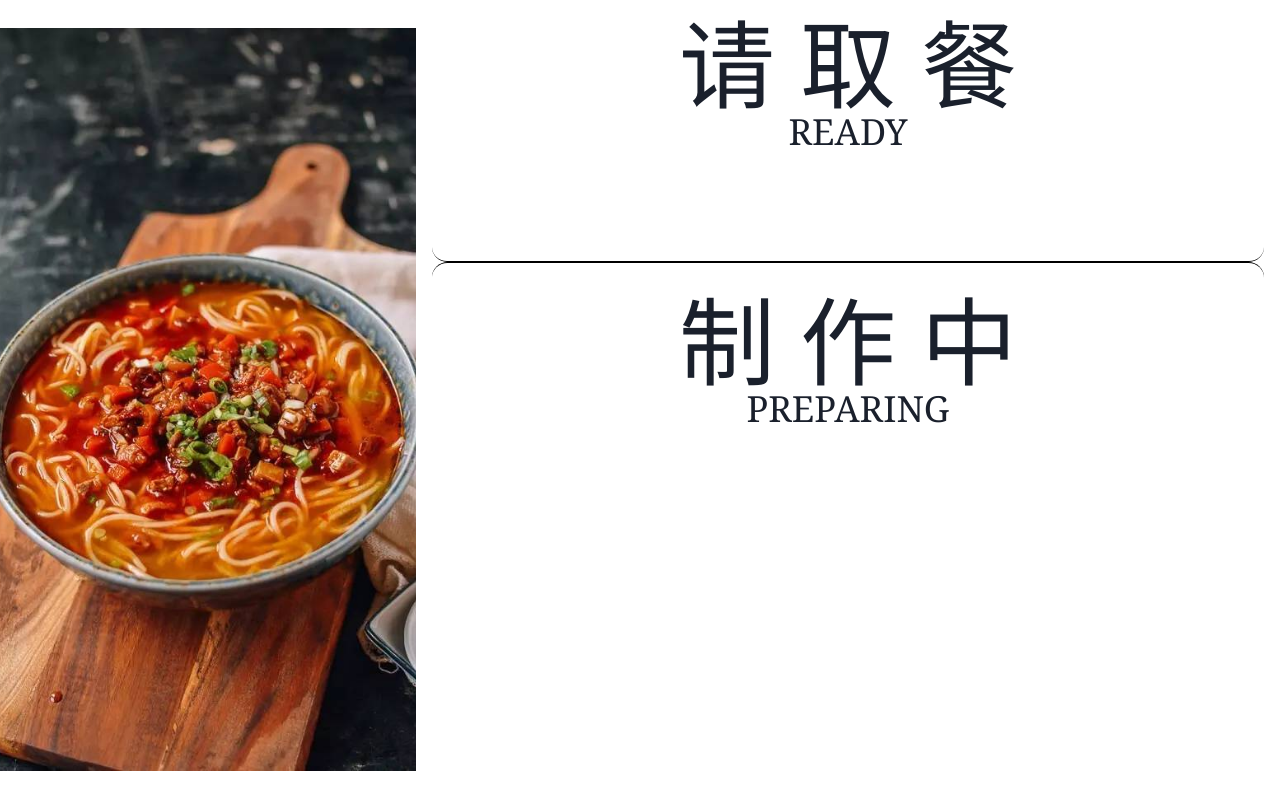
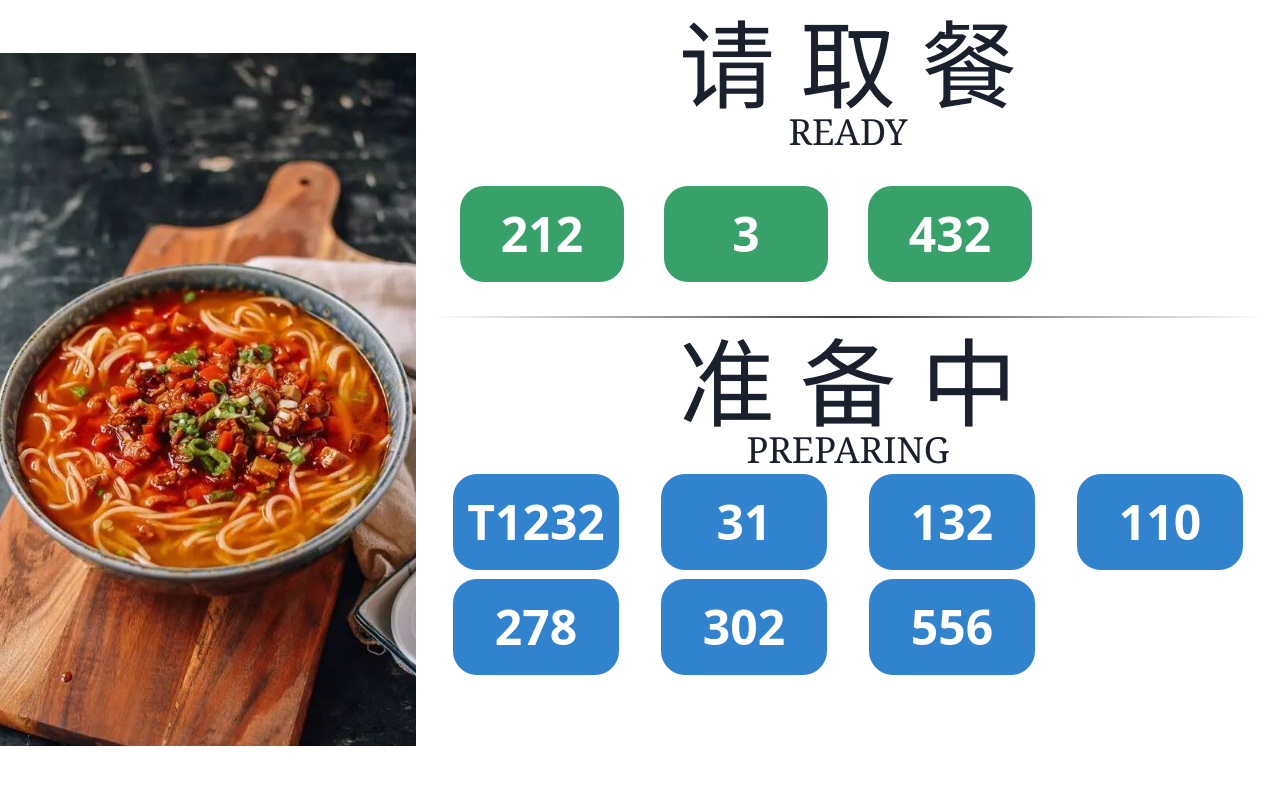
Before and after one commit to xiaoFeng5210/nanhai-apps, a Next.js app: page / in a window 1280 px wide. Built offline with nearby package versions, Linux system fonts and the light colour scheme.

Commit message:
样式完成

```diff
--- a/src/app/page.tsx
+++ b/src/app/page.tsx
@@ -14,7 +14,7 @@ export default function Home() {
         {/*<hr className="hr-mid-circle"/>*/}
         {/*<hr className="hr-mid-square my-2"/>*/}
         {/*<hr className="hr-double-arrow"/>*/}
-        <hr className="style-eight"  />
+        <hr className="style-eight mb-4" />
         <Doing/>
       </div>
     </div>
--- a/src/components/ImageContainer/style.scss
+++ b/src/components/ImageContainer/style.scss
@@ -16,23 +16,20 @@
   }
 }
 hr.style-eight {
-  overflow: visible; /* For IE */
-  height: 30px;
-  border-style: solid;
-  border-color: black;
-  border-width: 1px 0 0 0;
-  border-radius: 20px;
+  border: 0;
+  height: 2px;
+  background-image: linear-gradient(to right, rgba(0, 0, 0, 0), rgba(0, 0, 0, 0.75), rgba(0, 0, 0, 0));
 }
-hr.style-eight:before {
-  display: block;
-  content: "";
-  height: 30px;
-  margin-top: -31px;
-  border-style: solid;
-  border-color: black;
-  border-width: 0 0 1px 0;
-  border-radius: 20px;
-}
+//hr.style-eight:before {
+//  display: block;
+//  content: "";
+//  height: 30px;
+//  margin-top: -31px;
+//  border-style: solid;
+//  border-color: black;
+//  border-width: 0 0 1px 0;
+//  border-radius: 20px;
+//}
 
 .hr-mid-circle,
 .hr-mid-square {
--- a/src/components/doing/Doing.tsx
+++ b/src/components/doing/Doing.tsx
@@ -2,12 +2,20 @@ import React from 'react';
 
 const Doing = () => {
   return (
-    <div className="flex-[2] flex flex-col font-serif">
-      <h1 className="text-8xl flex justify-center">制 作 中</h1>
+    <div className="flex-[3] flex flex-col font-serif">
+      <h1 className="text-8xl flex justify-center">准 备 中</h1>
       <h2 className="text-4xl flex justify-center">PREPARING</h2>
 
-      <div className="flex-1 grid grid-cols-4">
-
+      <div className="flex-1 grid grid-cols-4 grid-rows-3">
+        {
+          ['T1232', 31 ,132, 110, 278, 302, 556].map(item => {
+            return (
+              <div key={item} className="flex flex-col justify-center items-center w-full">
+                <div className="w-[80%] h-24 rounded-3xl font-sans font-bold text-[3rem] inline-flex justify-center items-center bg-[#3183CE] text-white">{item}</div>
+              </div>
+            )
+          })
+        }
       </div>
     </div>
   );
--- a/src/components/please-pickup/PleasePickup.tsx
+++ b/src/components/please-pickup/PleasePickup.tsx
@@ -2,12 +2,20 @@ import React from 'react';
 
 const PleasePickup = () => {
   return (
-    <div className="flex-1 flex flex-col font-serif">
+    <div className="flex-[2] flex flex-col font-serif">
       <h1 className="text-8xl flex justify-center">请 取 餐</h1>
       <h2 className="text-4xl flex justify-center">READY</h2>
 
-      <div className="flex-1 grid grid-cols-4">
-
+      <div className="flex-1 grid grid-cols-4 p-2">
+        {
+          [212, 3 ,432].map(item => {
+            return (
+              <div key={item} className="flex flex-col justify-center items-center w-full">
+                <div className="w-[80%] h-24 bg-[#38A16A] text-white rounded-3xl font-sans font-bold text-[3rem] inline-flex justify-center items-center">{item}</div>
+              </div>
+            )
+          })
+        }
       </div>
     </div>
   );
```
